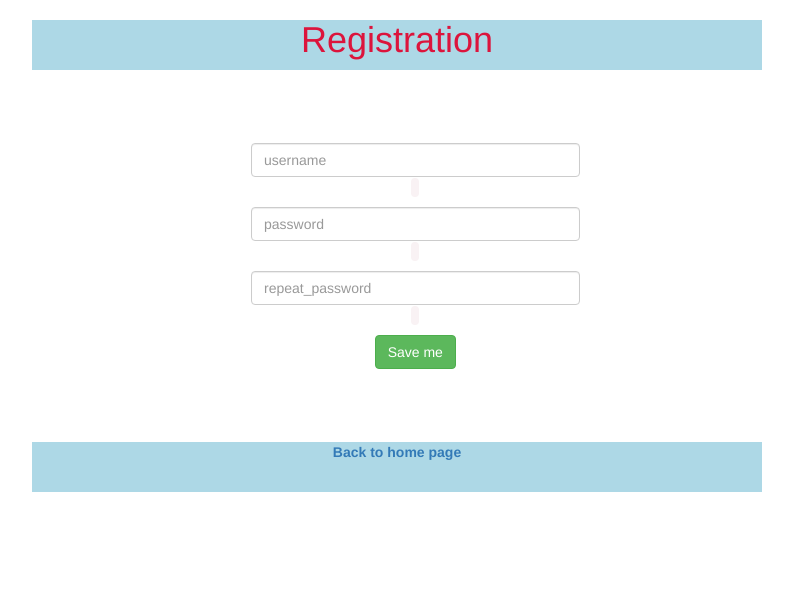
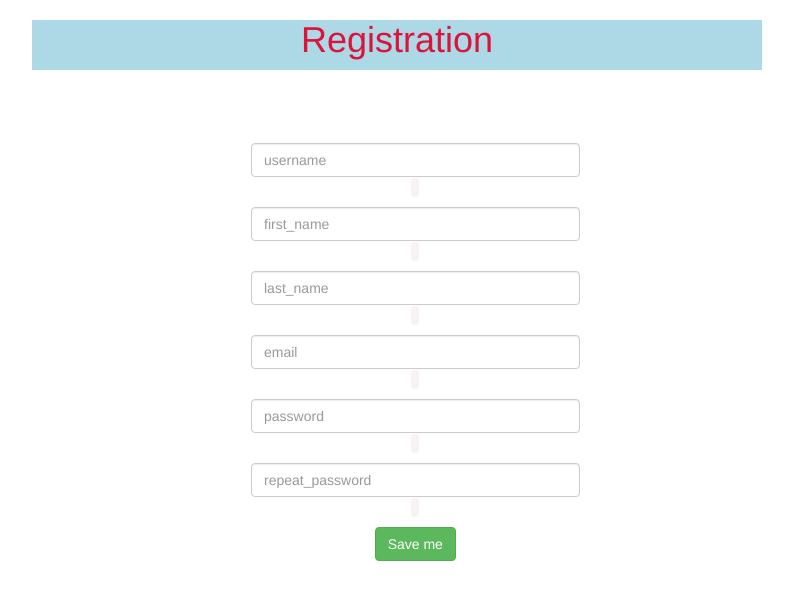
Before and after one commit to DiankaDS/university, a Django app: page /registration/ in a window 1280 px wide. Shown: the top 609 px of the page, without its empty margins (243-1036 px from the left). Run offline with Django 3.2, Linux system fonts and the light colour scheme; some libraries are stand-ins or nearby versions.

Commit message:
Create userprofile

```diff
--- a/core/forms.py
+++ b/core/forms.py
@@ -11,6 +11,9 @@ class RegistrationForm(forms.ModelForm):
         model = get_user_model()
         fields = (
             'username',
+            'first_name',
+            'last_name',
+            'email',
             'password',
         )
 
--- a/core/views.py
+++ b/core/views.py
@@ -1,5 +1,6 @@
+from django.contrib.auth.models import User
 from django.core.urlresolvers import reverse
-from django.views.generic import CreateView
+from django.views.generic import CreateView, ListView
 from core.forms import RegistrationForm
 
 
@@ -9,3 +10,8 @@ class UserRegistrationView(CreateView):
 
     def get_success_url(self):
         return reverse("success_reg")
+
+
+class UserProfileView(ListView):
+    model = User
+    template_name = "user_profile.html"
--- a/templates/home_page.html
+++ b/templates/home_page.html
@@ -16,7 +16,7 @@
             </div>
                 {% if request.user.username %}
                     <div class="text-right">
-                    <p class="text-muted">You are {{ request.user.username }} <a href="{% url 'logout' %}"><button type="button" class="btn btn-primary">Logout</button></a></p>
+                    <p class="text-muted">You are <a href="{% url 'user_profile' %}">{{ request.user.username }}</a> <a href="{% url 'logout' %}"><button type="button" class="btn btn-primary">Logout</button></a></p>
                     </div>
                     <div class="basic-mine">
                     <h4>Would you like work with:</h4>
--- a/university/urls.py
+++ b/university/urls.py
@@ -1,7 +1,7 @@
 from django.conf.urls import include, url
 from django.contrib import admin
 from django.views.generic import TemplateView, RedirectView
-from core.views import UserRegistrationView
+from core.views import UserRegistrationView, UserProfileView
 
 urlpatterns = [
     url(r'^$', TemplateView.as_view(template_name="home_page.html"),
@@ -17,4 +17,5 @@ urlpatterns = [
     url(r'^admin/', include(admin.site.urls)),
     url(r'^students/', include('student.urls', namespace='students')),
     url(r'^groups/', include('group.urls', namespace='groups')),
+    url(r'user_profile/$', UserProfileView.as_view(), name='user_profile'),
 ]
```
Also changed, not shown: templates/user_profile.html (added, +15 -0 lines).
